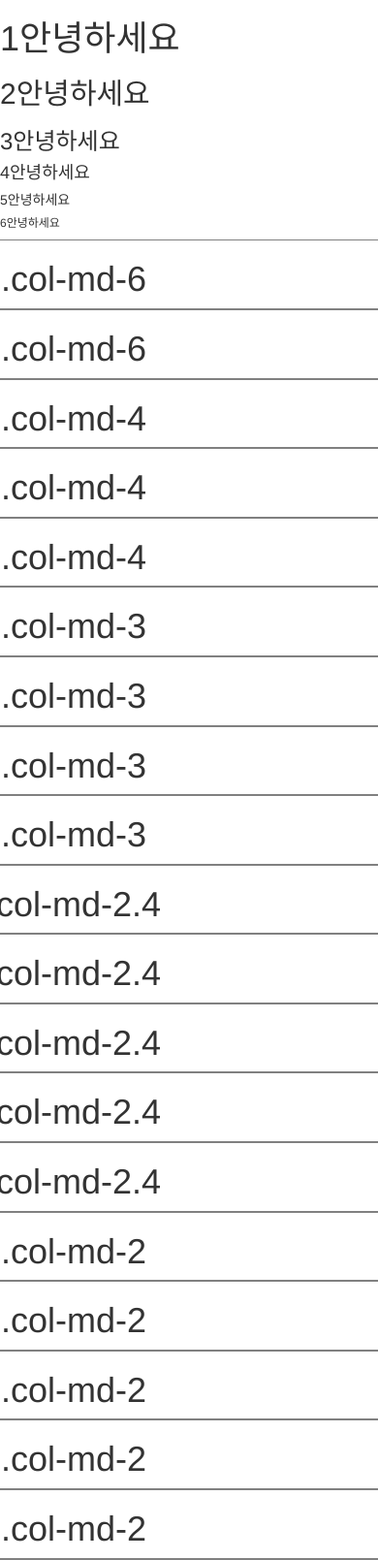
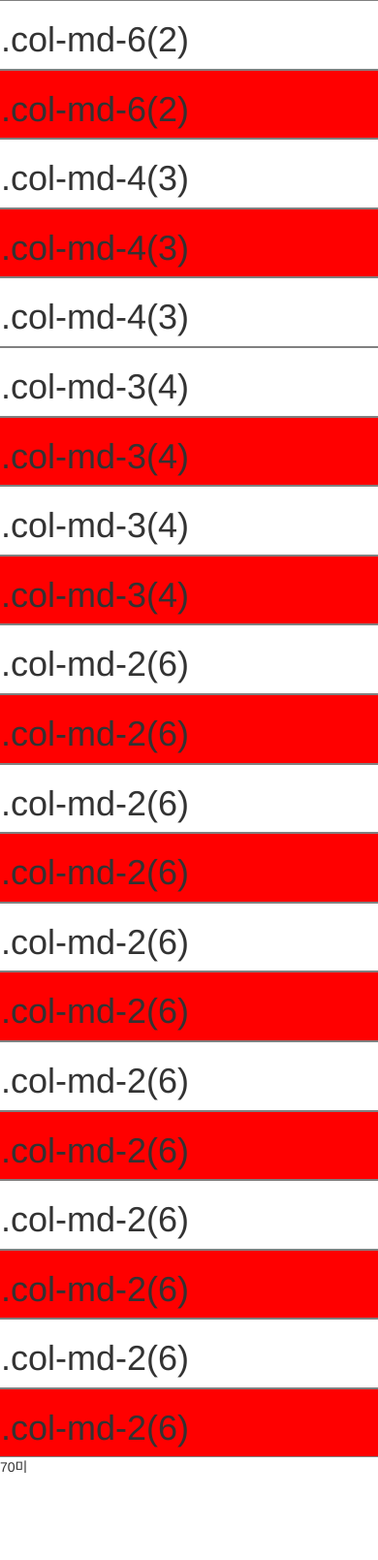
Before and after one commit to kirhih/phpg, a PHP site: page / in a window 390 px wide. Shown: the top 1609 px of the page at 97% size. After the commit the page ends 1520 px from the top, so only its background shows below. Run offline with PHP 8.4, Linux system fonts and the light colour scheme; some libraries are stand-ins or nearby versions.

Commit message:
switch function

```diff
--- a/index.php
+++ b/index.php
@@ -8,48 +8,54 @@
 <script src="https://maxcdn.bootstrapcdn.com/bootstrap/3.3.2/js/bootstrap.min.js"></script>
 <style type="text/css">
     .row div{border:1px solid grey}
+    .redbox{background-color: red;}
 </style>
-<!--
-2칸
-1:11
-2:10
-~11:1
-3칸
-4칸
-5칸
-6칸
-SSL php
--->
-<?
-// 단열 주석
-/* 다열주석 */
-// 변수 $변수명
-// 문자열 합치기는 .이다
-// 변수 형이 없다
-// 반복문 for(증감변수초기화;증감변수조건;증감){코드블럭} while
-for($i=1;$i<7;$i++){
-    $a='h'.$i;
-    print('<'.$a.'>'.$i.'안녕하세요</'.$a.'>');
-}
-?>
     </head>
     <body>
+        <?php
+        // function 함수명( 매개변수){코드블럭;return 변수명}
+        function makeBcol($wkan=3){
+            //$wkan=3; // 나누고 싶은칸수
+            $total=12; // 부트스트랩 전체컬럼수
+            /* php 수학 내장함수  */
+            //$cNo=ceil($total/$wkan); // 올림 클래스 숫자
+            //$cNo=floor($total/$wkan); // 내림
 
-
-        <?php
-        for($wkan=2;$wkan<7;$wkan++){
-            //$wkan=3; // 나누고 싶은칸수
-
-            $total=12; // 부트스트랩 전체컬럼수
-            $cNo=($total/$wkan); // 클래스 숫자
+            $cNo=round($total/$wkan); // 내림
             $cnt=$total/$cNo; // 반복숫자
             print('<div class="row">'."\n");
             for($i=0;$i<$cnt;$i++){
-                $s='<div class="col-lg-'.$cNo.'"><h1>.col-md-'.$cNo.'</h1></div>'."\n";
+                if($i %2==1){
+                    $addClass='redbox';
+                }else{
+                    $addClass='';
+                }
+                $s='<div class="col-lg-'.$cNo.' '.$addClass.'"><h1>.col-md-'.$cNo.'('.$cnt.')</h1></div>'."\n";
                 print($s);
             } //2nd for
             print('</div>'."\n");
+        }
+
+        for($kan=2;$kan<7;$kan++){
+            makeBcol($kan);
         }//1st for
+        $score=75;
+        $score=10*floor($score/10);
+        print($score);
+        switch($score){
+            case 90:
+                print('수');
+                break;
+            case 80:
+                print('우');
+                break;
+            case 70:
+                print('미');
+                break;
+            default:
+                print('낙제');
+        }
+
         ?>
 
 
```
